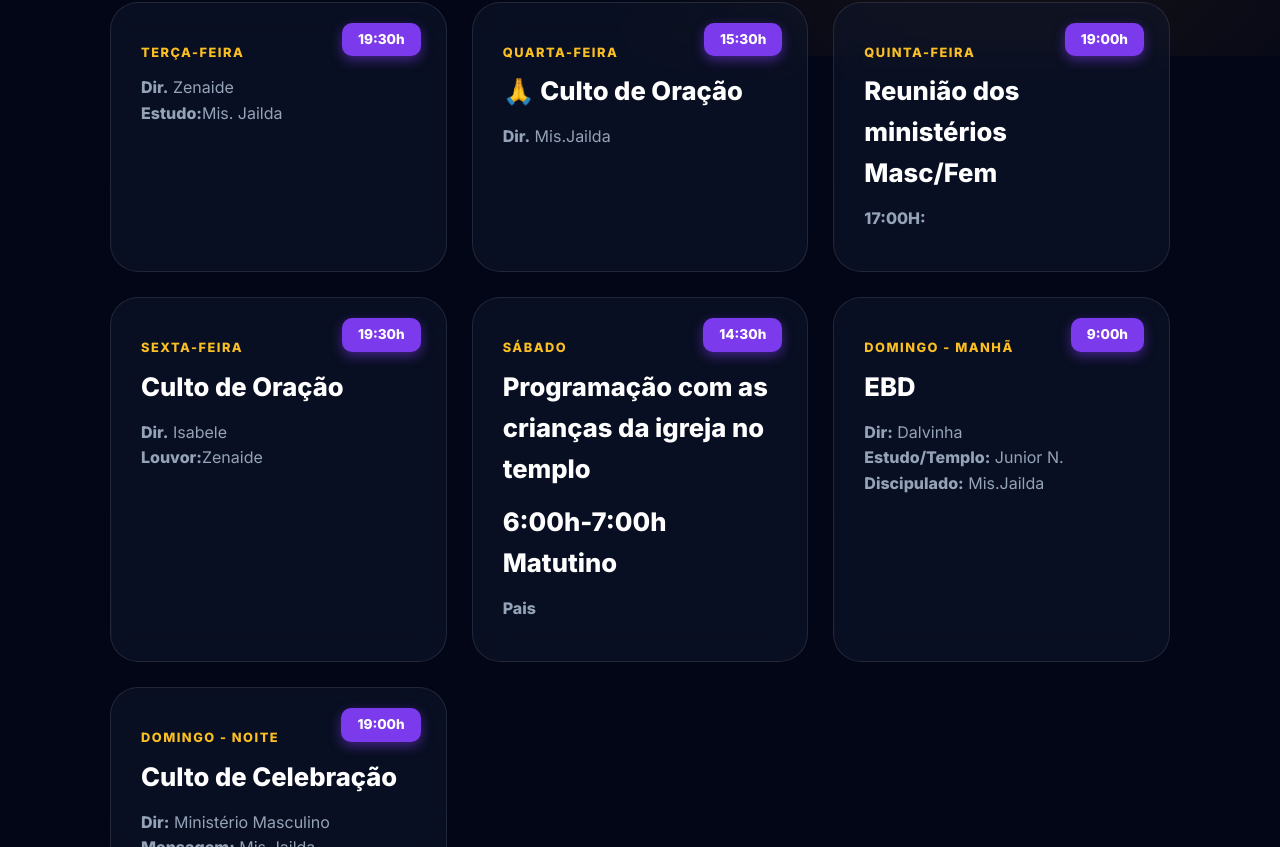
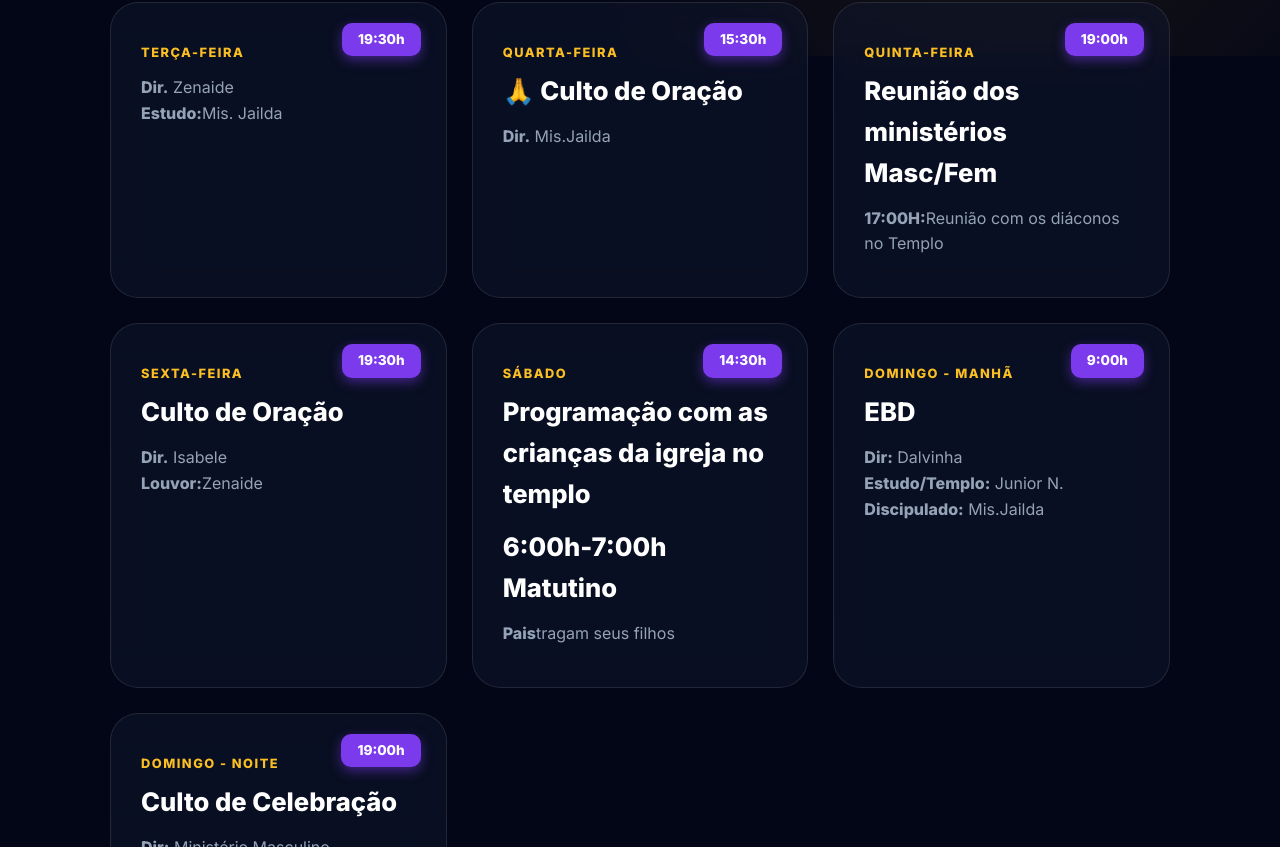
Before and after one commit to EduardoMoraess/agenda_ibm2, a React (Vite) app: page / in a window 1280 px wide. Shown: the part 744-1591 px from the top of the page. Built offline with nearby package versions, Linux system fonts and the light colour scheme.

Commit message:
ouve uum pequeno erro kkk

```diff
--- a/src/components/AgendaCard.jsx
+++ b/src/components/AgendaCard.jsx
@@ -21,11 +21,11 @@ const AgendaCard = ({ dia, hora, titulo, diretor, extras, featured, dataDay,louv
                 )}
 
                 {horario2 && (
-                  <p><strong>17:00H:</strong></p>
+                  <p><strong>17:00H:</strong>{horario2}</p>
                 )}
 
                 {aviso && (
-                  <p><strong>Pais</strong></p>
+                  <p><strong>Pais</strong>{aviso}</p>
                 )}
 
                 {/* Mapeia detalhes extras (como os de domingo) caso existam */}
```
